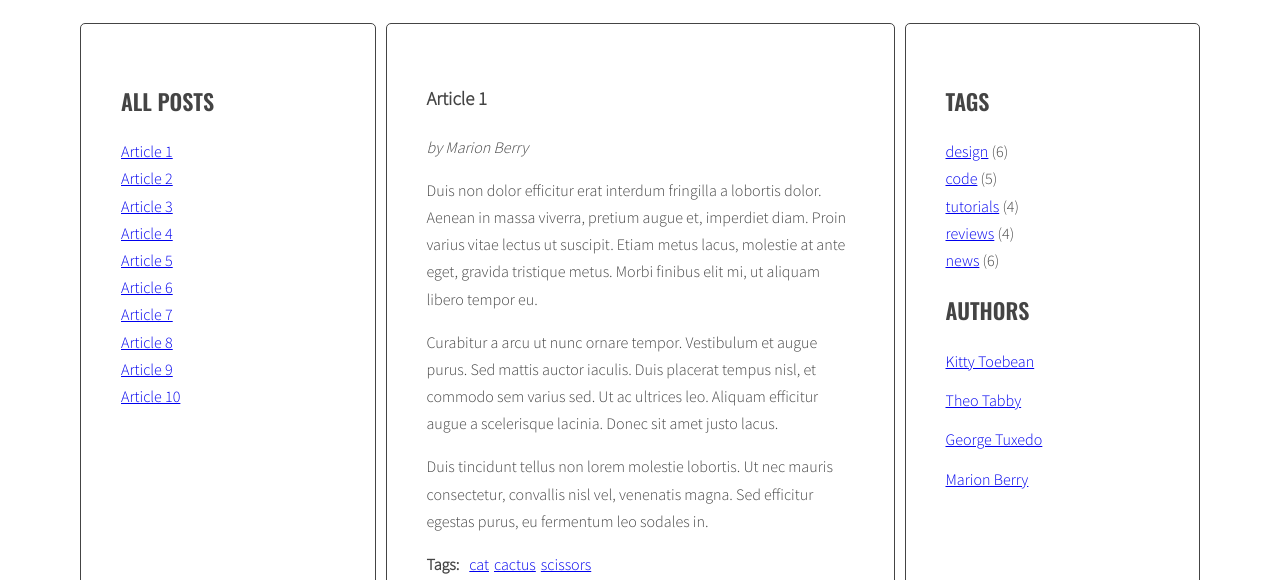
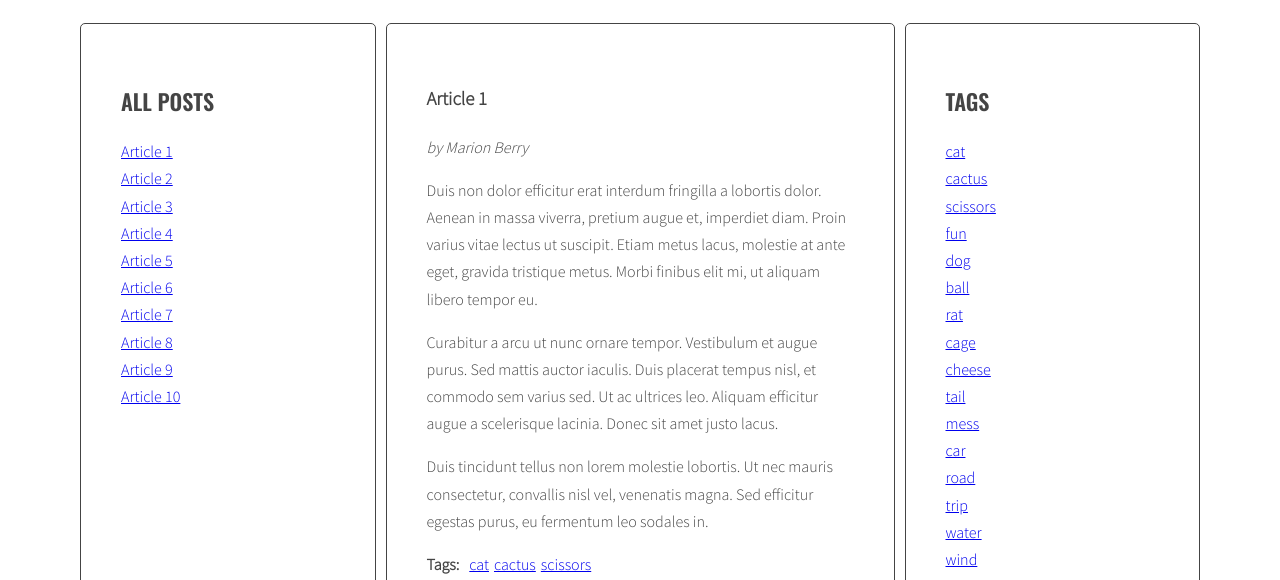
Before and after one commit to Kubakie/javascript-blog, a website: page index.html in a window 1280 px wide. Shown: the part 220-800 px from the top of the page. Drawn offline with nearby package versions, Linux system fonts and the light colour scheme.

Commit message:
Add code generating tags cloud in right column to script.js

```diff
--- a/index.html
+++ b/index.html
@@ -237,12 +237,7 @@
                 <aside class="sidebar">
                     <h2 class="section-title">Tags</h2>
                     <ul class="list tags">
-                        <li><a href="#">design</a> <span>(6)</span></li>
-                        <li><a href="#">code</a> <span>(5)</span></li>
-                        <li><a href="#">tutorials</a> <span>(4)</span></li>
-                        <li><a href="#">reviews</a> <span>(4)</span></li>
-                        <li><a href="#">news</a> <span>(6)</span></li>
-                    </ul>
+
                     <h2 class="section-title">Authors</h2>
                     <ul class="list authors">
                         <li>
--- a/js/script.js
+++ b/js/script.js
@@ -26,6 +26,7 @@ function titleClickHandler(event) {
 }
 // II część modułu (tags)
 const optArticleSelector = '.post',
+      optTagsListSelector = '.tags.list',
     optTitleSelector = '.post-title',
     optTitleListSelector = '.titles',
     optArticleTagsSelector = '.post-tags .list';
@@ -61,6 +62,8 @@ function generateTitleLinks(customSelector ='') {
 generateTitleLinks();
 // Title list part
 function generateTags() {
+    /* [NEW] create a new variable allTags with an empty array */
+  let allTags = [];
     /* find all articles */
     const articles = document.querySelectorAll(optArticleSelector);
     /* START LOOP: for every article: */
@@ -86,13 +89,24 @@ function generateTags() {
             const linkHTML = '<li class="tag-inside-article "><a href="#tag-' + tag + '"> ' + tag + ' ' + ' </a></li>';
             html = html + linkHTML;
             console.log(linkHTML);
+            /* [NEW] check if this link is NOT already in allTags */
+      if(allTags.indexOf(linkHTML) == -1){
+        /* [NEW] add generated code to allTags array */
+        allTags.push(linkHTML);
             /* END LOOP: for each tag */
+        }
         }
         /* insert HTML of all the links into the tags wrapper */
         tagsList.innerHTML = html;
         console.log(tagsList, html);
         /* END LOOP: for every article: */
     }
+    /* [NEW] find list of tags in right column */
+  const tagList = document.querySelector('.tags');
+
+  /* [NEW] add html from allTags to tagList */
+  tagList.innerHTML = allTags.join(' ');
+
 }
 generateTags();
 function tagClickHandler(event) {
```
